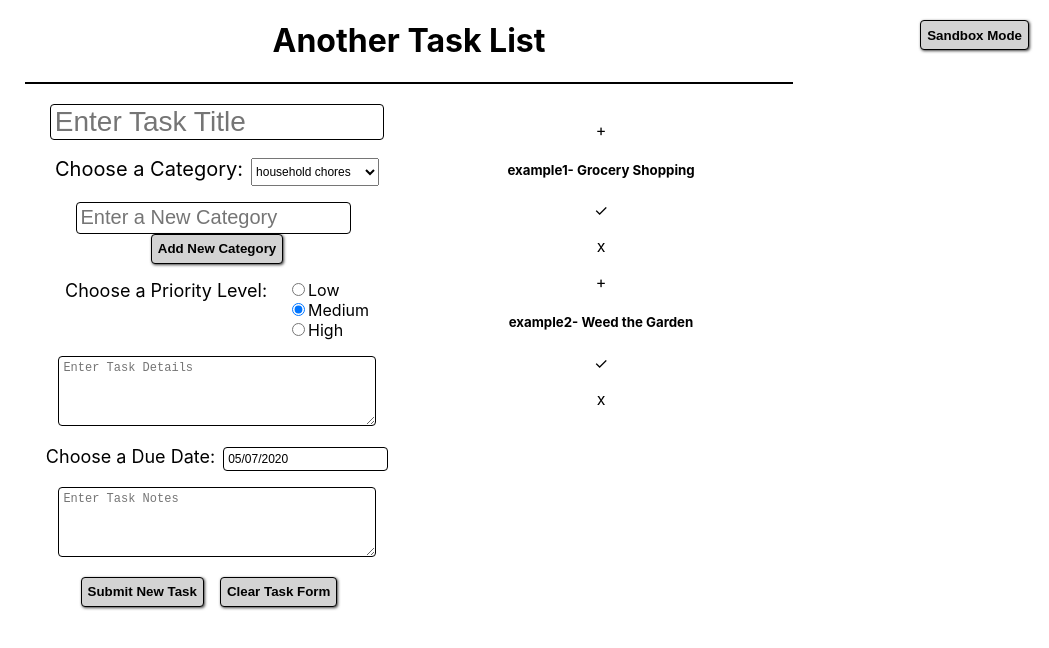
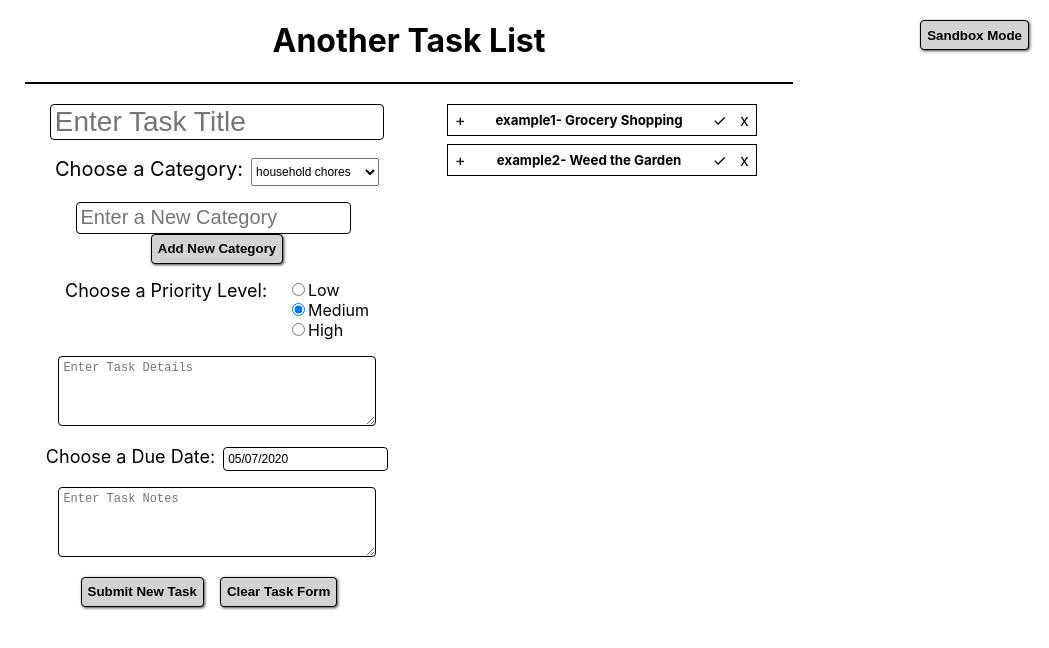
Before and after one commit to lolakoala/AnotherTaskList, a React (Create React App) app: page / in a window 1280 px wide. Shown: the top 648 px of the page, without its empty margins (231-1280 px from the left). Built offline with nearby package versions, Linux system fonts and the light colour scheme.

Commit message:
adds position and styles for tasks

```diff
--- a/src/App.css
+++ b/src/App.css
@@ -142,3 +142,35 @@ textarea {
 #actions button {
   margin-right: 16px;
 }
+
+.task-card {
+  border: 1px solid black;
+  width: 80%;
+  margin-left: 10%;
+  margin-bottom: 8px;
+}
+
+.mini-task {
+  display: flex;
+  align-items: center;
+  justify-content: space-around;
+  height: 30px;
+}
+
+.mini-task p {
+  cursor: pointer;
+}
+
+.mini-task h5 {
+  width: 220px;
+  overflow: hidden;
+  text-overflow: ellipsis;
+}
+
+.expanded-task {
+  border-top: 1px solid black;
+  font-size: 10px;
+  text-align: left;
+  padding-left: 4px;
+  padding-right: 4px;
+}
```
